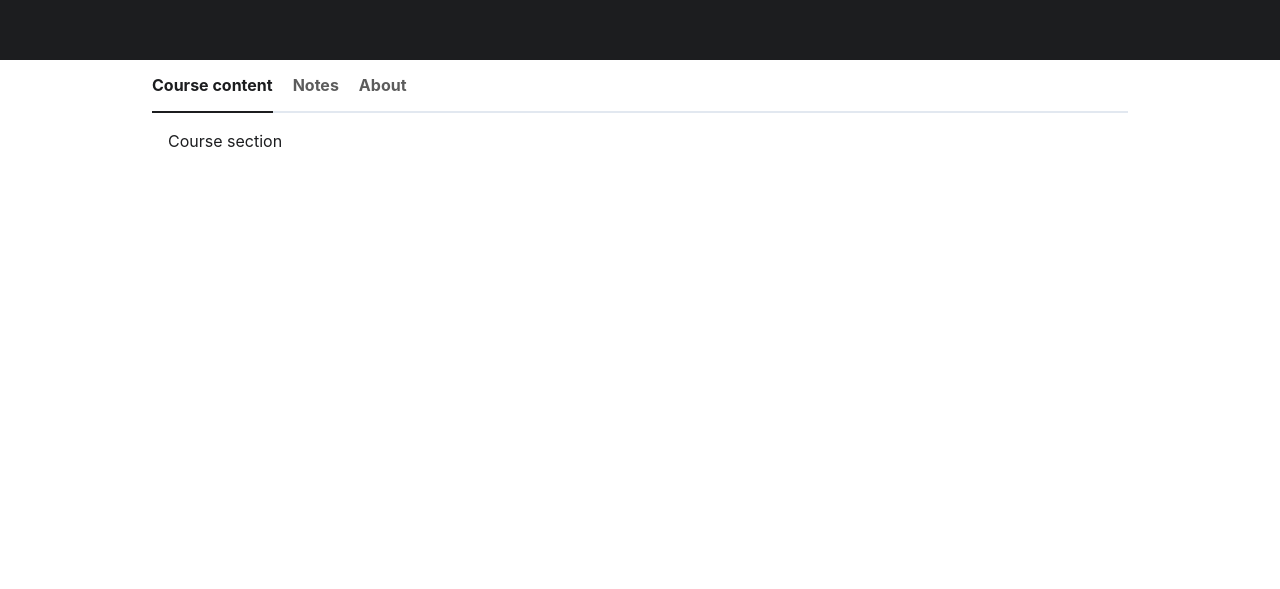
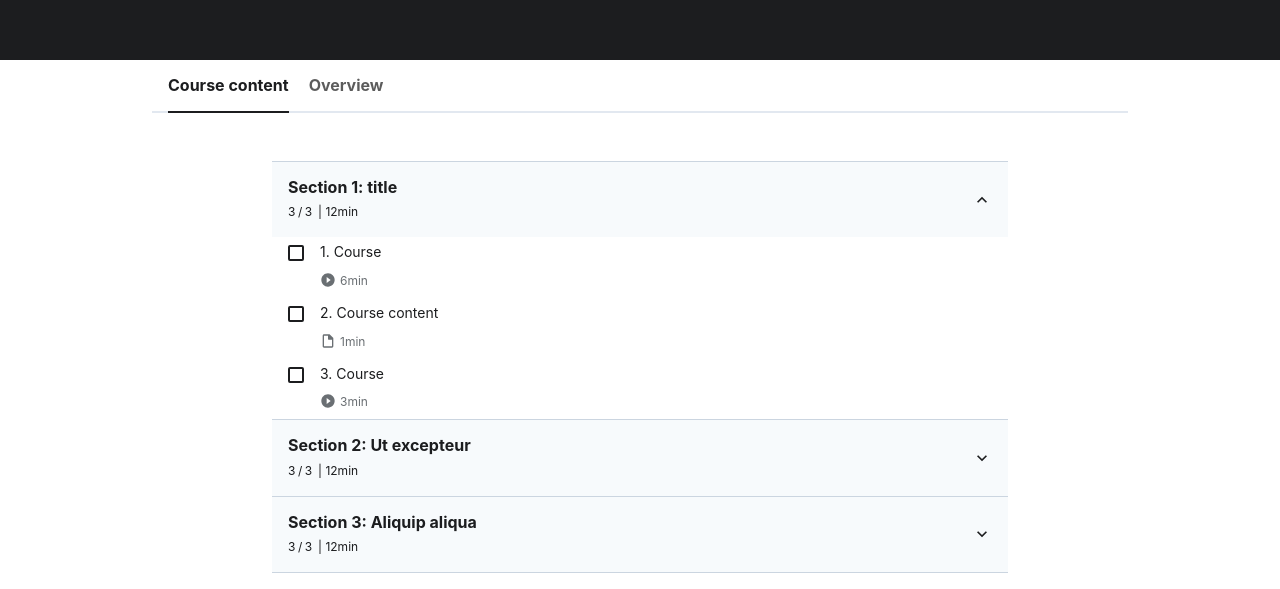
Before and after one commit to AbrahamDN/udomy, a Next.js app: page / in a window 1280 px wide. Shown: the part 637-1226 px from the top of the page. Before the commit the page ends 806 px from the top, so only its background shows below. Built offline with nearby package versions, Linux system fonts and the light colour scheme.

Commit message:
feat: add CourseContent & update sidebar to fixed position

```diff
--- a/package.json
+++ b/package.json
@@ -14,7 +14,8 @@
     "framer-motion": "^6.3.0",
     "next": "latest",
     "react": "^18.2.0",
-    "react-dom": "^18.2.0"
+    "react-dom": "^18.2.0",
+    "react-use": "^17.4.0"
   },
   "devDependencies": {
     "@types/node": "^18.0.0",
--- /dev/null
+++ b/src/components/CourseContent/index.tsx
@@ -0,0 +1,43 @@
+import React from "react";
+import { COURSE_CONTENT_DATA as data } from "../../data";
+
+import {
+  Accordion,
+  AccordionItem,
+  AccordionPanel,
+  Stack,
+} from "@chakra-ui/react";
+import SectionButton from "./SectionButton";
+import CurriculumItem from "./CurriculumItem";
+
+const CourseContent = () => {
+  return (
+    <Accordion defaultIndex={[0]} allowMultiple>
+      {data.map((data, idx) => (
+        <AccordionItem key={`item-${idx}`} borderColor="gray.300">
+          <SectionButton
+            title={data.title}
+            itemsCompleted={data.itemsCompleted}
+            itemsCount={data.itemsCount}
+            timeLength="12min"
+          />
+
+          <AccordionPanel p={0}>
+            <Stack spacing={0} direction="column">
+              {data.children.map((child, i) => (
+                <CurriculumItem
+                  key={`idx-${i}`}
+                  title={child.title}
+                  type={child.type}
+                  timeLength={child.timeLength}
+                />
+              ))}
+            </Stack>
+          </AccordionPanel>
+        </AccordionItem>
+      ))}
+    </Accordion>
+  );
+};
+
+export default CourseContent;
--- a/src/components/DashboardTabs.tsx
+++ b/src/components/DashboardTabs.tsx
@@ -1,4 +1,4 @@
-import React, { useState } from "react";
+import React from "react";
 import {
   Tabs,
   TabList,
@@ -6,8 +6,11 @@ import {
   Tab,
   TabPanel,
   Heading,
-  Button,
+  Container,
+  Text,
+  useMediaQuery,
 } from "@chakra-ui/react";
+import CourseContent from "./CourseContent";
 
 type TabTitleProps = { title: string };
 type DashboardTabsProps = { sidebar: boolean };
@@ -30,25 +33,42 @@ const DashboardTab = ({ title }: TabTitleProps) => {
 };
 
 const DashboardTabs = ({ sidebar }: DashboardTabsProps) => {
+  const [isMediumScreen] = useMediaQuery("(min-width: 52em)");
+
   return (
     <Tabs w="full" zIndex={1} bgColor="transparent">
-      <TabList display="flex" gap={5}>
-        {!sidebar && <DashboardTab title="Course content" />}
-        <DashboardTab title="Notes" />
-        <DashboardTab title="About" />
+      <TabList>
+        <Container maxW="5xl" display="flex" gap={5}>
+          {!sidebar && <DashboardTab title="Course content" />}
+          <DashboardTab title="Overview" />
+        </Container>
       </TabList>
 
       <TabPanels>
         {!sidebar && (
           <TabPanel>
-            <p>Course section</p>
+            <Container
+              py={8}
+              px={isMediumScreen ? "inherit" : 0}
+              maxW={isMediumScreen ? "3xl" : "full"}
+            >
+              <CourseContent />
+            </Container>
           </TabPanel>
         )}
         <TabPanel>
-          <p>Notes</p>
-        </TabPanel>
-        <TabPanel>
-          <p>Overview</p>
+          <Container maxW="5xl" py={8}>
+            <Heading as="h3" fontSize="2xl" mb={4}>
+              Overview
+            </Heading>
+
+            <Text maxW="xl">
+              Lorem ipsum dolor sit amet consectetur adipisicing elit. Illo
+              velit, quod ea quibusdam eius blanditiis, animi dignissimos eum
+              autem quae doloremque minus aperiam officiis, quia labore pariatur
+              saepe possimus architecto.
+            </Text>
+          </Container>
         </TabPanel>
       </TabPanels>
     </Tabs>
--- a/src/pages/index.tsx
+++ b/src/pages/index.tsx
@@ -1,4 +1,5 @@
 import { useState } from "react";
+import { useWindowScroll } from "react-use";
 
 import {
   Text,
@@ -14,18 +15,24 @@ import { Container } from "../components/Container";
 import Header from "../components/Header";
 import { ArrowBackIcon, CloseIcon } from "@chakra-ui/icons";
 import DashboardTabs from "../components/DashboardTabs";
+import CourseContent from "../components/CourseContent";
 
 const Index = () => {
   const [sidebar, setSidebar] = useState(false);
   const [isDesktop] = useMediaQuery("(min-width: 90em)");
-  const [isLargeScreen] = useMediaQuery("(min-width: 64em)");
+  const [isLargeScreen] = useMediaQuery("(min-width: 61.25em)");
   const [isSidebarBreak] = useMediaQuery(
     "(min-width: 61.31em) and (max-width: 75em)"
   );
 
+  const { y: scrollY } = useWindowScroll();
+  const calcYSpace = scrollY <= 57 ? scrollY : 57;
+
   return (
     <Flex minH="100vh" width="full" direction="column">
-      <Header />
+      <Box as="header" h="fit-content">
+        <Header />
+      </Box>
 
       <Box as="main" position="relative" flex={1} h="full">
         <Flex
@@ -43,9 +50,9 @@ const Index = () => {
           <AspectRatio
             flex={1}
             maxW="full"
-            height={sidebar ? "60vh" : "auto"}
-            maxHeight={sidebar ? "60vh" : "80vh"}
-            minH="96"
+            height={isLargeScreen && sidebar ? "60vh" : "auto"}
+            maxHeight={isLargeScreen && sidebar ? "60vh" : "80vh"}
+            minH="72"
             ratio={16 / 9}
           >
             <Box bg="black" position="relative">
@@ -80,16 +87,19 @@ const Index = () => {
             </Box>
           </AspectRatio>
 
+          {/* SIDEBAR */}
           {isLargeScreen && sidebar && (
             <Box
               as="aside"
               minW={isLargeScreen ? (isSidebarBreak ? "300px" : "25%") : "25%"}
+              h="100%"
               borderLeft="1px solid"
               borderColor="gray.50"
               bgColor="white"
-              height="100%"
-              position="absolute"
+              position="fixed"
+              top={`calc(0px + (57px - ${calcYSpace}px))`}
               right={0}
+              transition="all 150ms ease"
             >
               <Flex
                 justifyContent="space-between"
@@ -111,6 +121,18 @@ const Index = () => {
                   <CloseIcon w="3" h="3" />
                 </Button>
               </Flex>
+
+              <Box
+                w="full"
+                h="full"
+                minH="494px"
+                maxH={`calc((100vh - 115px) + ${calcYSpace}px)`}
+                overflowY="auto"
+                bgColor="white"
+                transition="all 150ms ease"
+              >
+                <CourseContent />
+              </Box>
             </Box>
           )}
 
@@ -121,7 +143,7 @@ const Index = () => {
               m="auto"
               bgColor="transparent"
             >
-              <Flex w="full" px={6} textAlign="left">
+              <Flex w="full" px={isLargeScreen ? 6 : 0} textAlign="left">
                 <DashboardTabs sidebar={sidebar} />
               </Flex>
             </Container>
```
Also changed, not shown: 1 other file (tests, documents, lock files or other folders).
